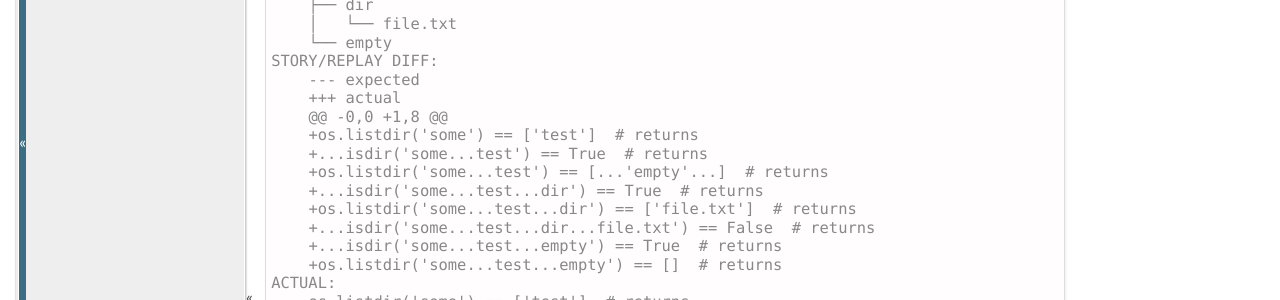
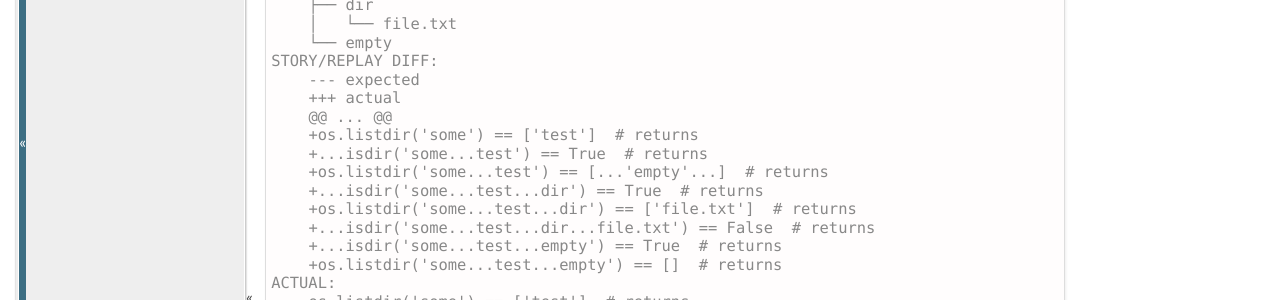
Before and after one commit to ionelmc/python-aspectlib, a Sphinx documentation site: the page built from docs/testing.rst, in a window 1280 px wide and 900 px high, scrolled down 2552 px. Shown: the part 152-452 px from the top of the window. Built offline with Sphinx 7.4.7, drawn with Linux system fonts in a browser that asks for light colours.

Commit message:
Use ellipses on diff header.

```diff
--- a/docs/testing.rst
+++ b/docs/testing.rst
@@ -144,7 +144,7 @@ Write an empty story and examine the output::
         STORY/REPLAY DIFF:
             --- expected
             +++ actual
-            @@ -0,0 +1,8 @@
+            @@ ... @@
             +os.listdir('some') == ['test']  # returns
             +...isdir('some...test') == True  # returns
             +os.listdir('some...test') == [...'empty'...]  # returns
```
